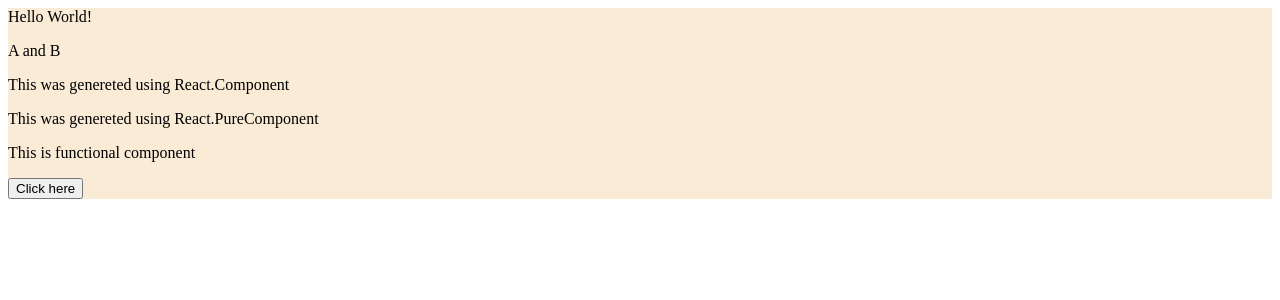
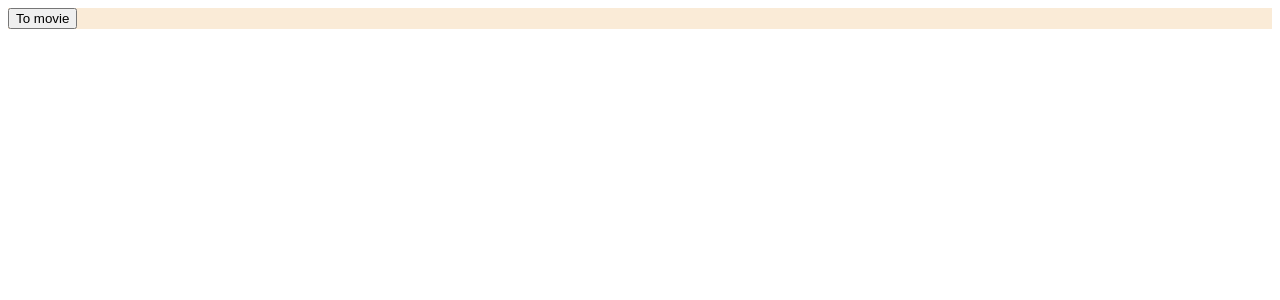
Before and after one commit to okhvr/movie-frog, a React app: page /movies in a window 1280 px wide. Shown: the top 300 px of the page. Built offline with nearby package versions, Linux system fonts and the light colour scheme.

Commit message:
change webpack settings to handle imports and add 2 routes

```diff
--- a/babel.config.js
+++ /dev/null
@@ -1,13 +0,0 @@
-module.exports = {
-    presets: [
-      [
-        '@babel/preset-env',
-        {
-          targets: {
-            node: 'current',
-          },
-        },
-      ],
-    ],
-    "plugins": ["@babel/plugin-transform-react-jsx"]
-  };
--- a/package.json
+++ b/package.json
@@ -12,17 +12,19 @@
   "author": "Olha Katsalap",
   "license": "ISC",
   "dependencies": {
+    "bootstrap": "^4.3.1",
     "express": "^4.16.4",
     "react": "^16.8.4",
     "react-dom": "^16.8.6",
     "react-redux": "^6.0.1",
     "react-router": "^4.3.1",
+    "react-router-dom": "^5.0.0",
     "redux": "^4.0.1"
   },
   "devDependencies": {
     "@babel/core": "^7.4.0",
-    "@babel/plugin-transform-react-jsx": "^7.3.0",
     "@babel/preset-env": "^7.4.2",
+    "@babel/preset-react": "^7.0.0",
     "babel-jest": "^24.5.0",
     "babel-loader": "^8.0.5",
     "clean-webpack-plugin": "^2.0.1",
--- /dev/null
+++ b/src/App.jsx
@@ -0,0 +1,20 @@
+import React from 'react';
+import { BrowserRouter, Route, Redirect, Switch} from "react-router-dom";
+import MoviesScene from './scenes/moviesScene/MoviesScene';
+import MovieScene from './scenes/movieScene/MovieScene';
+
+export default class App extends React.Component {
+    render() {
+        return (
+           <BrowserRouter>
+                <div className="App">
+                    <Switch>
+                        <Route path="/movies" component={MoviesScene} />
+                        <Route path="/movie/" component={MovieScene} />
+                        <Redirect from="/" to="/movies" />
+                    </Switch>
+                </div>
+            </BrowserRouter>
+        );
+    }
+}
--- a/src/index.js
+++ b/src/index.js
@@ -1,46 +1,19 @@
 import React from 'react';
 import ReactDOM from 'react-dom';
 import './style.scss';
-import help from './help';
+import App from './App';
+// class App extends React.Component {
+//     render() {
+//         return (
+//            <div>Hello Olha</div>
+//         );
+//     }
+// }
 
-const Title = React.createElement(
-    "div",
-    {className: "title"},
-    "Hello World!"
-);
-
-class MyReactComponent extends React.Component {
-    render() {
-        return <p>This was genereted using React.Component</p>
-    }
-}
-
-class MyPureReactComponent extends React.PureComponent {
-    render() {
-        return <p>This was genereted using React.PureComponent</p>
-    }
-}
-
-function FunctionalComponent() {
-    const alertSomething = () => {
-        alert('That`s all');
-    }
-
-    return (
-        <div>
-            <p>This is functional component</p>
-            <button onClick={alertSomething}>Click here</button>
-        </div>
-    )
-}
 
 ReactDOM.render(
     <div>
-        {Title}
-        <p>{help('A', 'B')}</p>
-        <MyReactComponent/>
-        <MyPureReactComponent/>
-        <FunctionalComponent/>
+       <App/>
     </div>,
     document.getElementById('movie-app')
 );
--- /dev/null
+++ b/src/scenes/movieScene/MovieScene.jsx
@@ -0,0 +1,16 @@
+import React, { Component } from 'react';
+import { Link } from "react-router-dom";
+
+export default class MovieScene extends Component {
+
+  render() {
+    return (
+      <div>
+          <Link to={'/movies'}>
+              <button>To movies</button>
+          </Link>
+          <p>my movies</p>
+      </div>
+    );
+  }
+}
--- /dev/null
+++ b/src/scenes/moviesScene/MoviesScene.jsx
@@ -0,0 +1,15 @@
+import React, { Component } from 'react';
+import { Link } from "react-router-dom";
+
+export default class MoviesScene extends Component {
+
+  render() {
+    return (
+      <div>
+          <Link to={'/movie'}>
+              <button>To movie</button>
+          </Link>
+      </div>
+    );
+  }
+}
--- a/webpack.config.js
+++ b/webpack.config.js
@@ -26,13 +26,10 @@ module.exports = {
                 ]
             },
             {
-                test: /\.m?js$/,
+                test: /\.(js|jsx)$/,
                 exclude: /node_modules/,
                 use: {
-                    loader: 'babel-loader',
-                    options: {
-                        presets: ['@babel/preset-env']
-                    }
+                    loader: 'babel-loader'
                 }
             },
         ]
```
Also changed, not shown: .babelrc (added), 1 other file (tests, documents, lock files or other folders).
